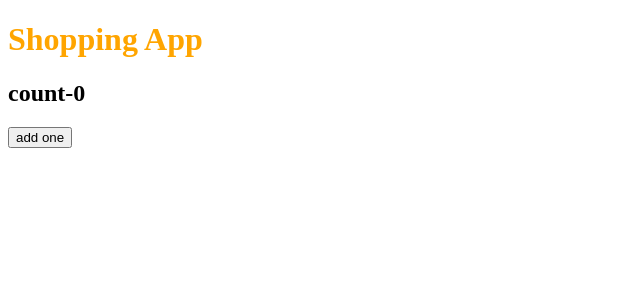
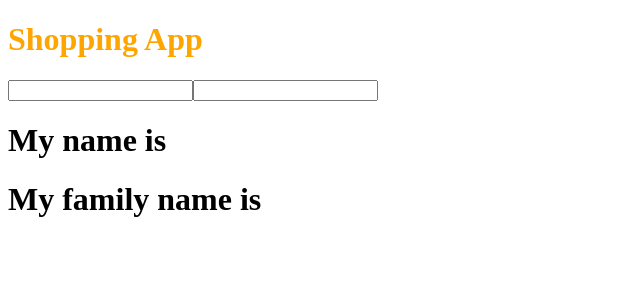
Before and after one commit to sabasaber/React-course, a React (Create React App) app: page / in a window 1280 px wide. Shown: the top 300 px of the page, without its empty margins (0-640 px from the left). Built offline with nearby package versions, Linux system fonts and the light colour scheme.

Commit message:
HookObject component imported

```diff
--- a/src/App.js
+++ b/src/App.js
@@ -1,11 +1,10 @@
 import React from 'react';
-import HookCounter from './components/HookCounter/HookCounter';
-
+import HookObject from './components/HookObject/HookObject';
 const App = () => {
 
     return (<div>
                 <h1 style={{ color: 'orange' }}>Shopping App</h1>
-                 <HookCounter/>
+                 <HookObject/>
             </div>
             );
 }
```
